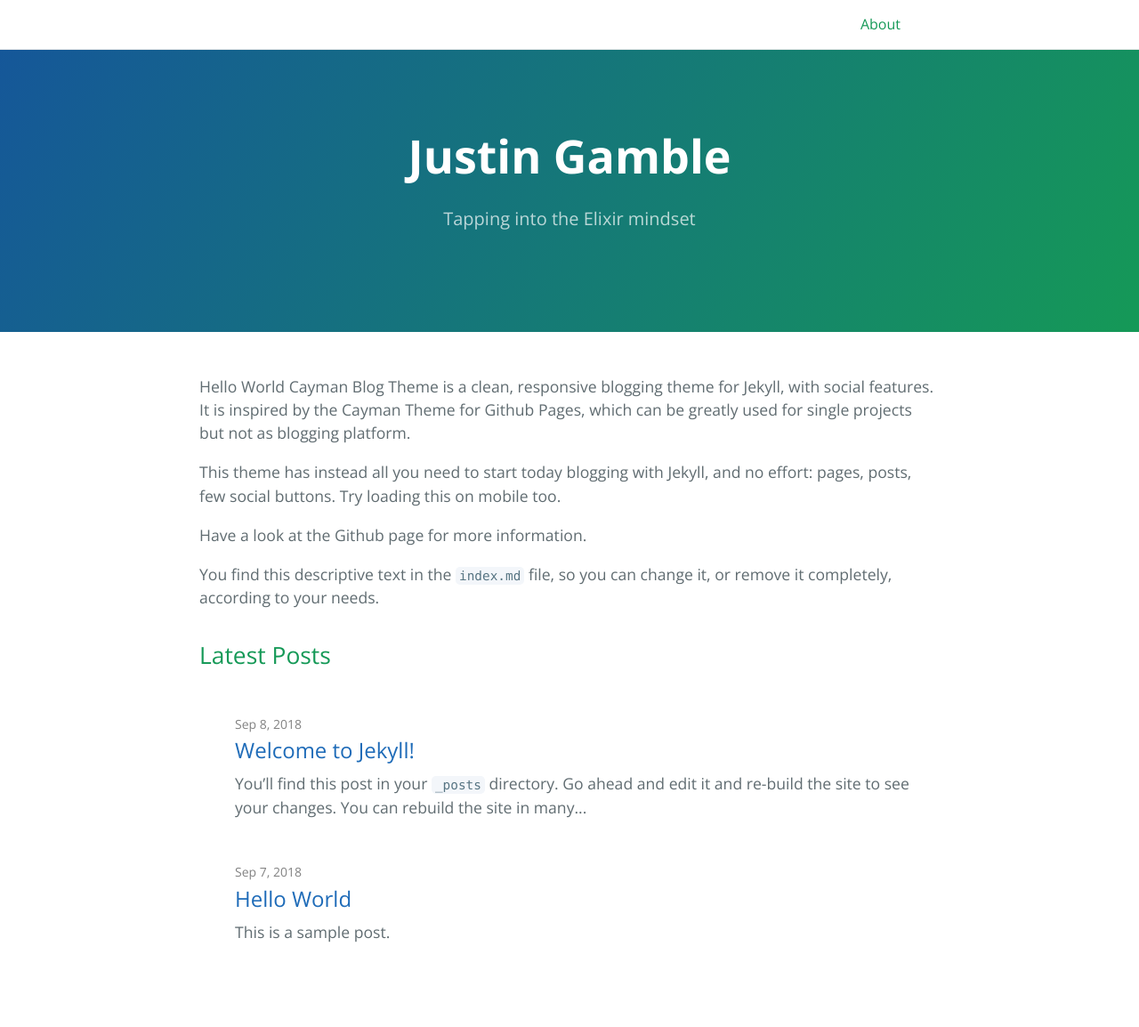
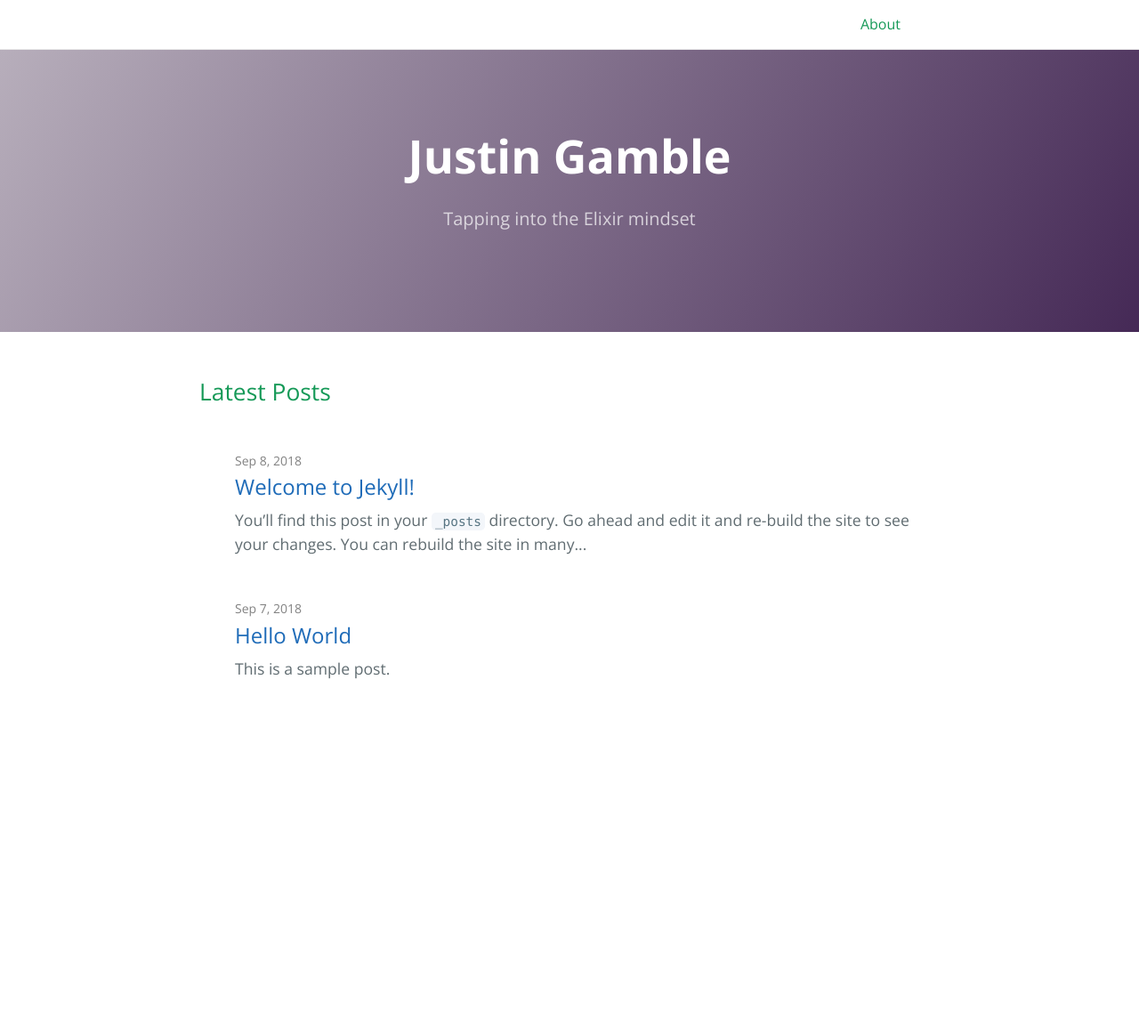
Before and after one commit to justingamble/justingamble.github.io, a Jekyll site: the page built from index.md, in a window 1280 px wide. Shown: the whole page at 89% size. Built offline with Jekyll 4.4.1, drawn with Linux system fonts in a browser that asks for light colours; nearby versions of some CDN libraries; after the commit the page ends 900 px from its top, so only the background shows below that.

Commit message:
Changed main header colours, to match elixir theme

```diff
--- a/_sass/variables.scss
+++ b/_sass/variables.scss
@@ -4,8 +4,10 @@ $medium-breakpoint: 42em !default;
 
 // Headers
 $header-heading-color: #fff !default;
-$header-bg-color: #159957 !default;
-$header-bg-color-secondary: #155799 !default;
+////$header-bg-color: #159957 !default;
+////$header-bg-color-secondary: #155799 !default;
+$header-bg-color: #452956 !default;
+$header-bg-color-secondary: #B7AEBB !default;
 
 // Text
 $section-headings-color: #159957 !default;
--- a/index.md
+++ b/index.md
@@ -8,11 +8,4 @@
 layout: home
 ---
 
-Hello World
-Cayman Blog Theme is a clean, responsive blogging theme for Jekyll, with social features. It is inspired by the Cayman Theme for Github Pages, which can be greatly used for single projects but not as blogging platform.
-
-This theme has instead all you need to start today blogging with Jekyll, and no effort: pages, posts, few social buttons. Try loading this on mobile too.
-
-Have a look at the Github page for more information.
-
-You find this descriptive text in the `index.md` file, so you can change it, or remove it completely, according to your needs.
+<!-- You can insert text here.   It appears above the blow. -->
```
